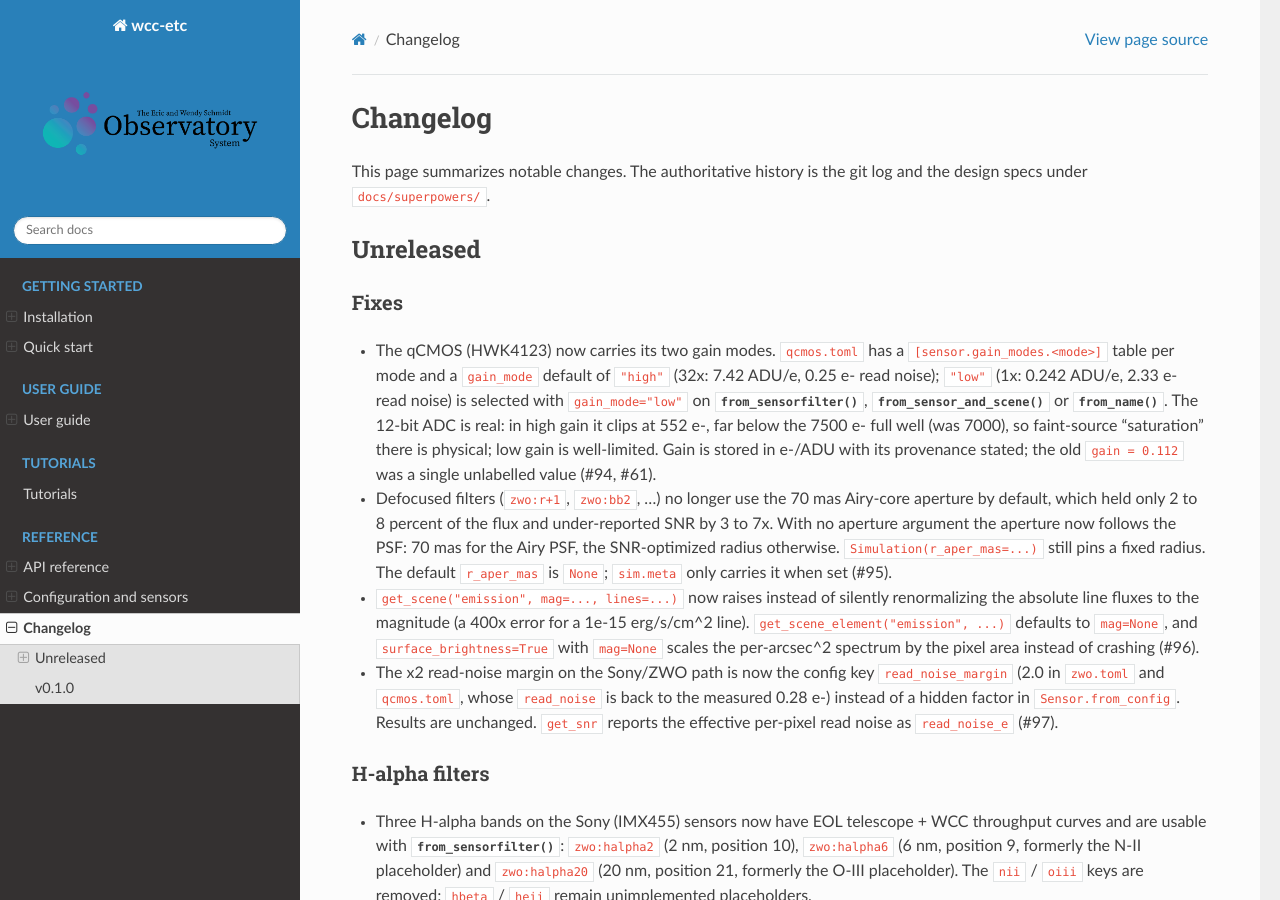
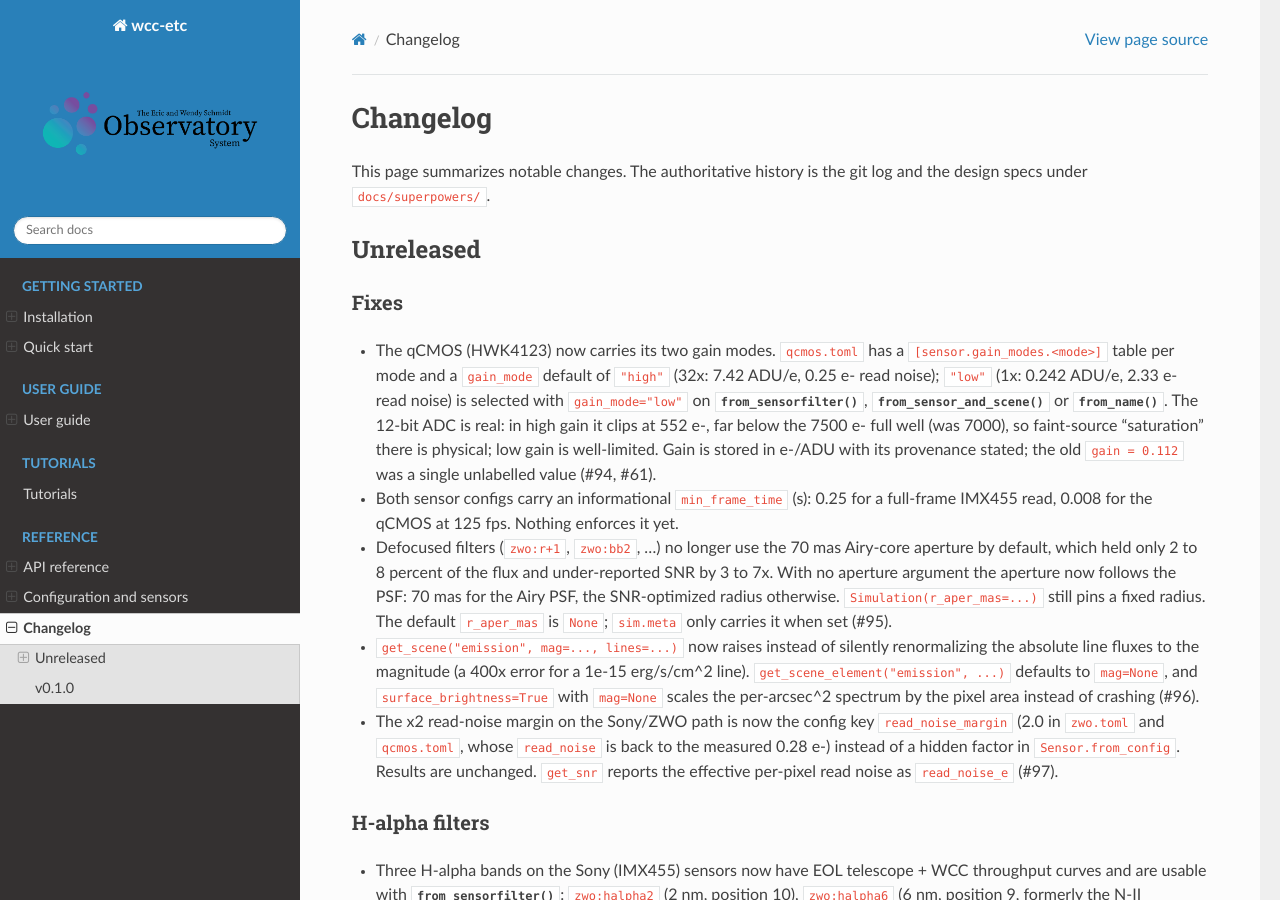
Before and after one commit to schmidt-observatories/wcc-etc, a Sphinx documentation site: the page built from docs/sphinx/changelog.rst, in a window 1280 px wide and 900 px high. Built offline with Sphinx 7.4.7 and the Read the Docs theme 3.1.0, drawn with Linux system fonts in a browser that asks for light colours; pages that are not in the unit, such as notebooks, are missing from menus.

Commit message:
chore: record min_frame_time for IMX455 (0.25 s) and qCMOS (0.008 s)
Co-Authored-By: Claude Fable 5.1 <noreply@anthropic.com>

```diff
--- a/docs/sphinx/changelog.rst
+++ b/docs/sphinx/changelog.rst
@@ -21,6 +21,9 @@ Fixes
   "saturation" there is physical; low gain is well-limited. Gain is stored in
   e-/ADU with its provenance stated; the old ``gain = 0.112`` was a single
   unlabelled value (#94, #61).
+- Both sensor configs carry an informational ``min_frame_time`` (s): 0.25 for
+  a full-frame IMX455 read, 0.008 for the qCMOS at 125 fps. Nothing enforces
+  it yet.
 - Defocused filters (``zwo:r+1``, ``zwo:bb2``, ...) no longer use the 70 mas
   Airy-core aperture by default, which held only 2 to 8 percent of the flux and
   under-reported SNR by 3 to 7x. With no aperture argument the aperture now
--- a/src/wcc_etc/data/config/qcmos.toml
+++ b/src/wcc_etc/data/config/qcmos.toml
@@ -8,7 +8,7 @@ sensor_area = 199.69081344 		# mm2: (18.8416 mm * 10.5984 mm = mm2)
 well_depth = 7500 			# e/pix
 bias_level = 0 				# ADU, additive offset
 bit_depth = 12 				# ADC bit depth; adc_max = 4095 ADU = 552 e in high gain (ADC clips first), 16920 e in low gain (well clips first)
-frame_rate = 125 			# fps, full frame (informational)
+min_frame_time = 0.008 			# s, full frame at 125 fps (informational)
 path_qe = ""  				# already included in total throughput
 
 # Gain is stored in e/ADU (what the code consumes); the datasheet quotes ADU/e.
--- a/src/wcc_etc/data/config/zwo.toml
+++ b/src/wcc_etc/data/config/zwo.toml
@@ -5,6 +5,7 @@ sensor_temp = 0.0 			# C
 sensor_area = 864 			# mm2: (36 mm * 24mm = 864 mm2)
 bias_level = 0 				# ADU, additive offset
 bit_depth = 16 				# ADC bit depth (Sony/IMX), adc_max = 2^bit_depth - 1
+min_frame_time = 0.25 			# s, minimum read time for a full-frame image (informational)
 path_dark_current = "sensors/ZWO_ASI6200MM/ZWO_ASI6200MM_Pro_Dark_Current_vs_Sensor_Temperature.csv"
 path_gain_curve =   "sensors/ZWO_ASI6200MM/ZWO_ASI6200MM_Pro_Gain_vs_Gain_Setting.csv"
 path_read_noise =   "sensors/ZWO_ASI6200MM/ZWO_ASI6200MM_Pro_Read_Noise_vs_Gain_Setting.csv"
```
Also changed, not shown: 1 other file.
